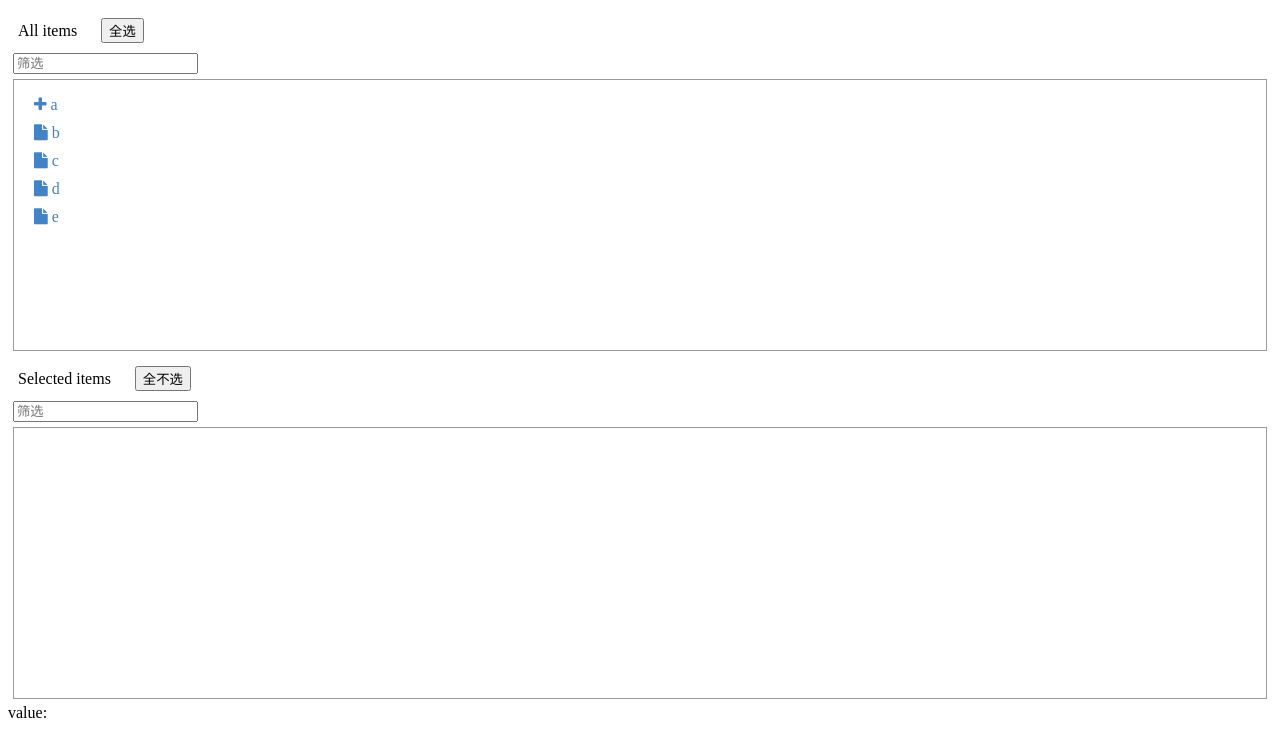
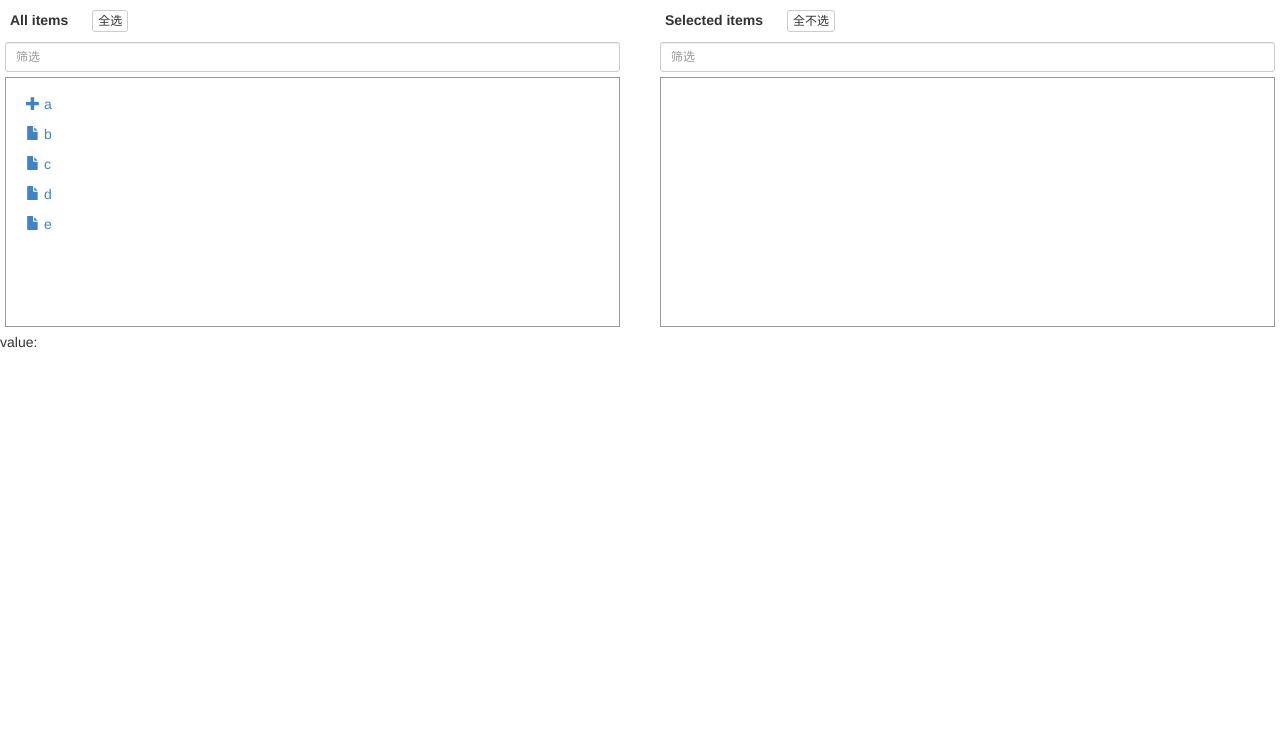
Before and after one commit to hxlniada/angular-dual-multi-select, a plain HTML site: page index.html in a window 1280 px wide. Drawn offline with nearby package versions, Linux system fonts and the light colour scheme.

Commit message:
bootstrap

```diff
--- a/index.html
+++ b/index.html
@@ -2,7 +2,7 @@
 <head>
 	<meta charset="utf-8">
 	<title>angular-tree-view</title>
-	<link rel="stylesheet" href="//maxcdn.bootstrapcdn.com/font-awesome/4.3.0/css/font-awesome.min.css">
+	<link rel="stylesheet" href="https://maxcdn.bootstrapcdn.com/bootstrap/3.3.4/css/bootstrap.min.css">
 	<link rel="stylesheet" href="./dist/angular-tree-view.min.css">
 	<link rel="stylesheet" href="./dist/angular-dual-multi-select.min.css">
 </head>
```
